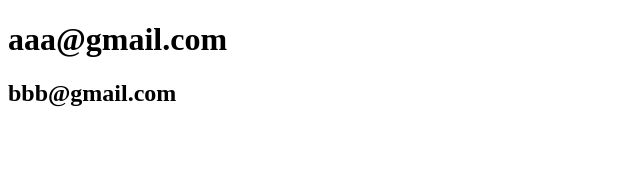
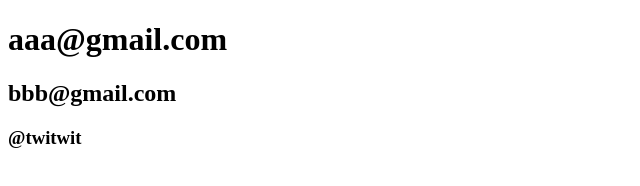
Before and after one commit to fuppy0716/git_nyumon, a plain HTML site: page contact.html in a window 1280 px wide. Shown: the whole page, without its empty margins (0-640 px from the left). Drawn offline with Linux system fonts and the light colour scheme.

Commit message:
ツイッターリンクを追加

```diff
--- a/contact.html
+++ b/contact.html
@@ -8,5 +8,6 @@
 <body>
     <h1>aaa@gmail.com</h1>
     <h2>bbb@gmail.com</h2>
+    <h3>@twitwit</h3>
 </body>
 </html>
```
